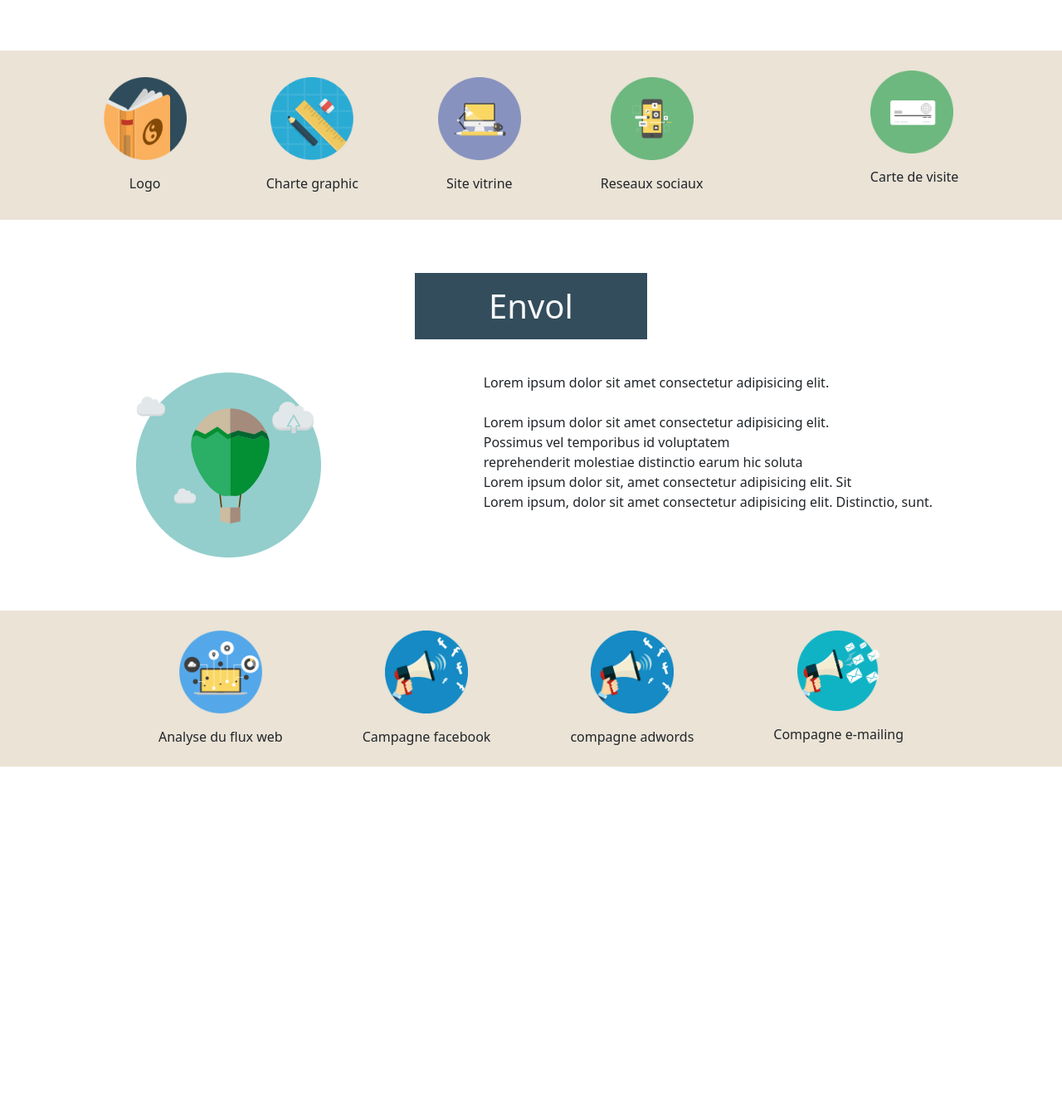
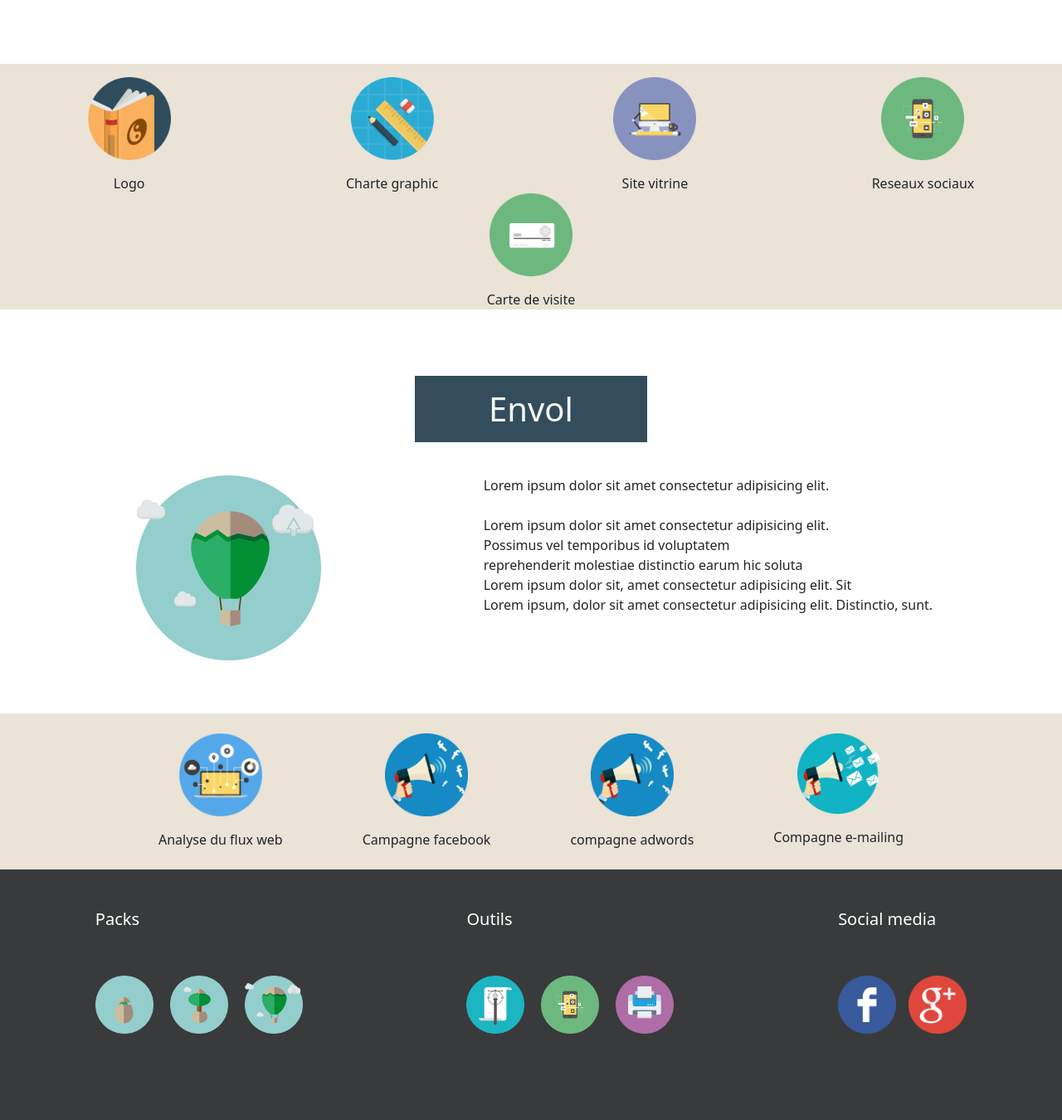
Before and after one commit to Meryem-Batine/youcomminik-prj, a website: page index.html in a window 1280 px wide. Shown: the part 1438-2788 px from the top of the page at 83% size. Before the commit the page ends 2362 px from the top, so only its background shows below. Drawn offline with nearby package versions, Linux system fonts and the light colour scheme.

Commit message:
project finished

```diff
--- a/index.html
+++ b/index.html
@@ -148,30 +148,30 @@
 </section>
 <!-- end section-3 -->
 <!-- section-4 -->
-<section class="d-flex justify-content-around flex-sm-wrap bg-creamy p-3 align-items-center flex-wrap">
-  <div class="parent d-md-flex ">
-      <div class="d-flex justify-content-end mb-6 mb-md-0">
-          <div class="d-block text-center pe-6 pe-md-0">
+<section class="text-center mt-2 pt-2 bg-creamy">
+  <div class=" d-md-flex d-lg-flex justify-content-md-around justify-content-lg-around ">
+
+          <div >
               <img class="pb-2" src="./public/images/Logo-logo.png" style="width: 100px;" alt="">
               <p class="mb-0">Logo</p>
           </div>
-          <div class="d-block text-center ps-md-12 pe-md-6">
+          <div>
               <img class="pb-2" src="./public/images/icon-charte-graphic.png" style="width: 100px;" alt="">
               <p class="mb-0">Charte graphic</p>
+
           </div>
-      </div>
-      <div class="d-flex justify-content-end ">
-          <div class="d-block text-center pe-6 ps-md-6 pe-md-12 ">
+
+          <div>
               <img class="pb-2" src="./public/images/site-vitrine.png" style="width: 100px;" alt="">
               <p class="mb-0">Site vitrine</p>
           </div>
-          <div class="d-block text-center">
+          <div>
               <img class="pb-2" src="./public/images/reseaux-sociaux.png" style="width: 100px;" alt="">
               <p class="mb-0">Reseaux sociaux</p>
           </div>
-      </div>
+
   </div>
-  <div class="">
+  <div>
     <img class="pb-2" src="./public/images/carte-visite.png" style="width: 100px;" alt="">
     <p>Carte de visite</p>
 </div>
@@ -229,8 +229,34 @@
 </section>
 <!-- end section-6 -->
 
-
-
+<!-- footer section -->
+<footer class="bg-footer-color pt-6 pb-13 px-2">
+  <div class="d-flex flex-column flex-md-row align-items-center justify-content-md-around">
+    <div style="max-width: 250px; width:80vw" class="mb-4 mb-md-0">
+      <h5 class="text-center text-md-start text-white mb-7">Packs</h5>
+      <div class="d-flex justify-content-between">
+        <img width="70px" src="./public/images/icon-eclosion.png" alt="">
+        <img width="70px" src="./public/images/icon-evolution.png" alt="">
+        <img width="70px" src="./public/images/icon-envole.png" alt="">
+      </div>
+    </div>
+    <div style="max-width: 250px; width:80vw" class=" mb-4 mb-md-0">
+      <h5  class="text-center text-md-start text-white mb-7">Outils</h5>
+      <div class="d-flex justify-content-between">
+        <img width="70px" src="./public/images/identite-graphique.png" alt="">
+        <img width="70px" src="./public/images/reseaux-sociaux.png" alt="">
+        <img width="70px" src="./public/images/print.png" alt="">
+      </div>
+    </div>
+    <div style="max-width: 155px; width:80vw"  class=" mb-4 mb-md-0">
+      <h5 class="text-center text-md-start text-white mb-7">Social media</h5>
+      <div class="d-flex justify-content-between">
+        <img width="70px" src="./public/images/social-f.png" alt="">
+        <img width="70px" src="./public/images/google-plus.png" alt="">
+      </div>
+    </div>
+  </div>
+</footer>
 
   <script src="./node_modules/bootstrap/dist/js/bootstrap.bundle.js"></script>
 </body>
--- a/src/sass/_variables.scss
+++ b/src/sass/_variables.scss
@@ -3,10 +3,12 @@
 
 $main-color: #334d5c;
 $creamy: #eae3d6;
+$footer-color: #393a3b;
 
 $custom-colors : (
     "main-color": $main-color,
     "creamy": $creamy,
+    "footer-color": $footer-color,
 );
 
 $theme-colors : map-merge($theme-colors , $custom-colors);
```
Also changed, not shown: public/css/app.css, 1 other file.
